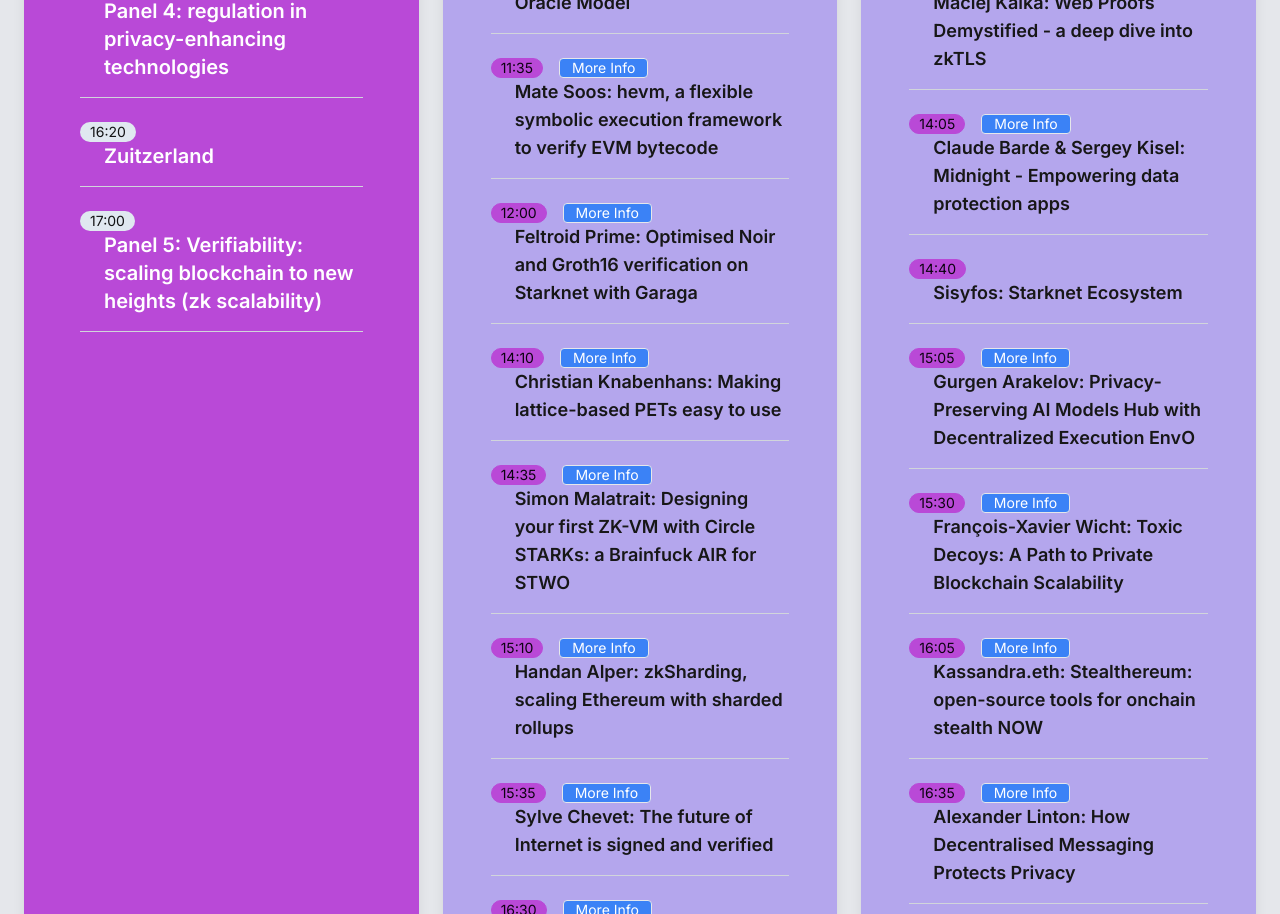
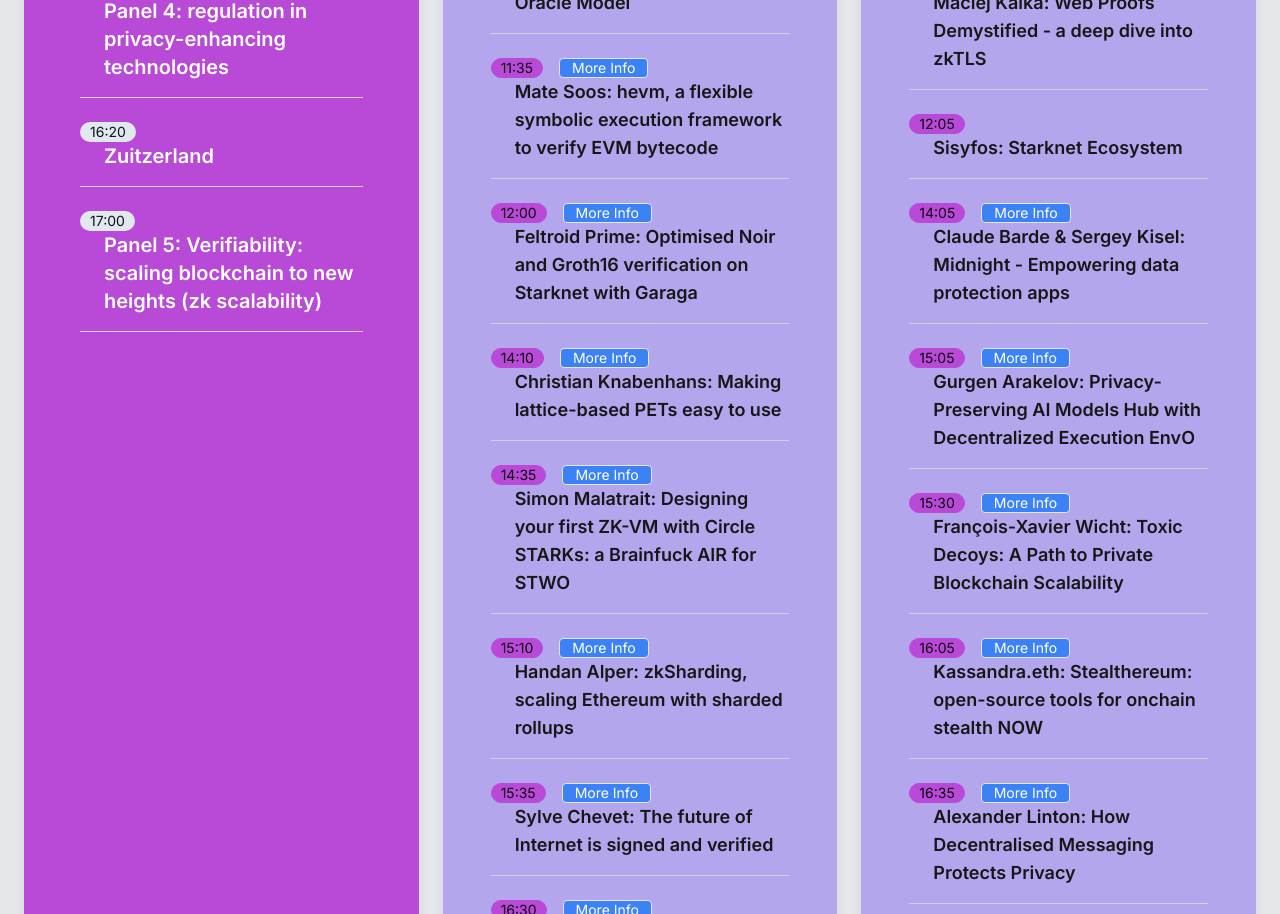
Before and after one commit to bsaepfl/conf-website, a Next.js app: page / in a window 1280 px wide. Shown: the part 2560-3474 px from the top of the page. Built offline with nearby package versions, Linux system fonts and the light colour scheme.

Commit message:
Schedule updatye

```diff
--- a/src/app/components/Schedule/Schedule.tsx
+++ b/src/app/components/Schedule/Schedule.tsx
@@ -52,8 +52,8 @@
       { time: "11:05", title: "François-Xavier Wicht: How Privacy Impacts Storage In Cryptocurrency", description: "Blockchain technologies have emerged more than a decade ago as a decentralized alternative to fiat currencies. They substantially differ from their counterparts since they allow any party to join the network and validate transactions. Transactions are thus usually conducted transparently and completely visible to anyone in order to validate them. Financial activities of honest users can thus easily be tracked and analyzed, undermining the privacy of individuals and businesses. Several new cryptocurrencies, such as ZCash and Monero, were developed to address these privacy concerns by providing enhanced privacy for users. However, incorporating privacy in a blockchain system incurs significant computational and storage overhead due to its validity requirements. In this talk, we focus on the later and reason systematically on the structure and the cause of this additional storage requirements." },
       { time: "11:15", title: "Pim Keer: Mechanics of the Bitcredit Protocol", description: "BoLD is a new dispute resolution protocol that is designed to replace the originally deployed Arbitrum dispute resolution protocol. Unlike that protocol, BoLD is resistant to delay attacks. It achieves this resistance without a significant increase in onchain computation costs and with reduced staking costs." },
       { time: "12:00", title: "Maciej Kalka: Web Proofs Demystified - a deep dive into zkTLS", description: "TLS enables secure data downloads through encrypted connections, but its symmetric encryption prevents third-party verification and verifiable sharing. Web Proofs or so called zkTLS solve this! How? What's behind the buzzwords which shake crypto space. In my talk I will comprehensively review the space and highlight both academic and production efforts. Then, we will focus on inner workings of TLSNotary – the pivotal MPC-TLS protocol. Finally, we will try to answer the question – where is 'zk' in 'zkTLS'." },
+      { time: "12:05", title: "Sisyfos: Starknet Ecosystem" },
       { time: "14:05", title: "Claude Barde & Sergey Kisel: Midnight - Empowering data protection apps", description: "Join Claude Barde from Midnight and Sergey Kisel from Brick Towers for an engaging session on zero-knowledge proofs in real-world applications. Claude will explain how Midnight leverages ZK technology to enhance privacy, security, and compliance in blockchain. Sergey will then demonstrate these concepts with an interactive Sea Battle challenge, showcasing how ZKPs enable private, verifiable computations without revealing unnecessary information." },
-      { time: "14:40", title: "Sisyfos: Starknet Ecosystem" },
       { time: "15:05", title: "Gurgen Arakelov: Privacy-Preserving AI Models Hub with Decentralized Execution EnvO", description: "Fully Homomorphic Encryption (FHE) has revolutionized privacy-preserving computations, allowing secure data processing without decryption. We present an innovative solution for sharing, deploying, and monetizing FHE-based machine learning models and datasets with focus on a decentralized execution environment. By leveraging advanced cryptographic techniques, it ensures end-to-end data confidentiality while enabling seamless collaboration between data providers and model developers. This decentralized approach bridges the gap between privacy concerns and the growing demand for AI solutions, providing a secure, scalable, and trustless ecosystem for the commercialization and utilization of encrypted machine learning assets." },
       { time: "15:30", title: "François-Xavier Wicht: Toxic Decoys: A Path to Private Blockchain Scalability", description: "Motivated by the lack of privacy on traditional ledgers, anonymous cryptocurrencies attracted much attention over the past decade. Yet, preserving both integrity and privacy in an open environment is challenging and usually incurs computational and storage limitations. In this work, we focus on the latter and address the high data overhead directly related to privacy." },
       { time: "16:05", title: "Kassandra.eth: Stealthereum: open-source tools for onchain stealth NOW", description: "Journey through building practical onchain privacy tools that people will actually use! Taking baby-steps to a much more anonymized ethereum blockspace by tackling the difficult problem of UX. Introducing the 'Cypherpunk Wallet' project." },
```
